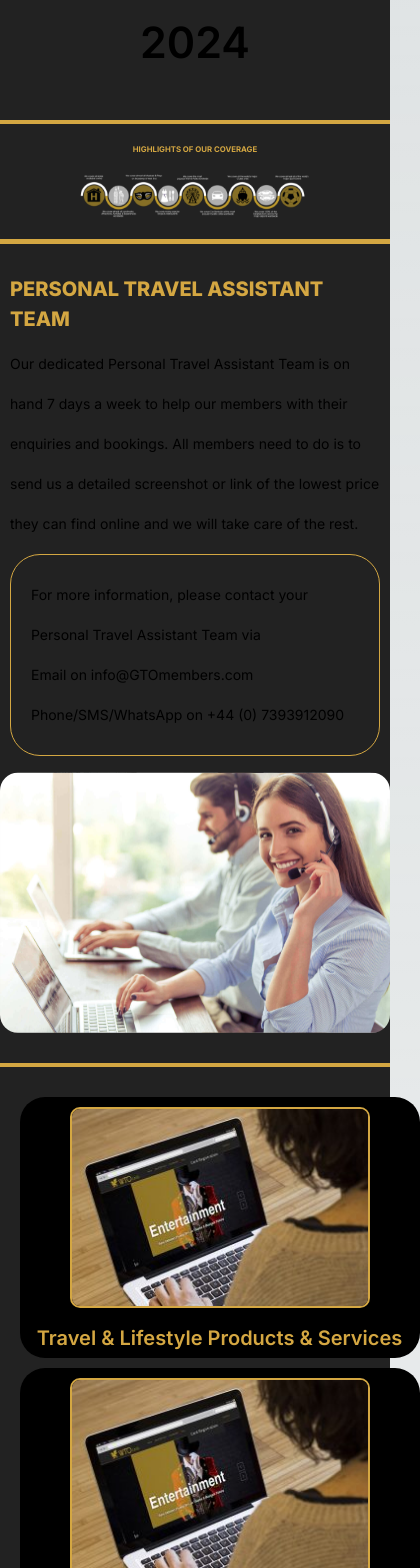
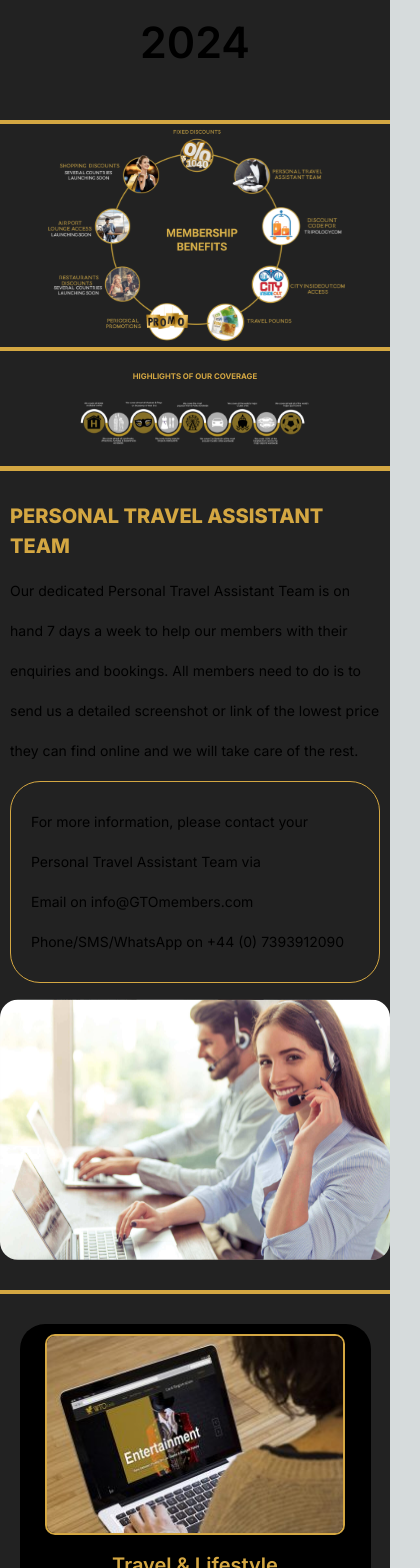
Before and after one commit to Youssef-Hossam2274/GTO-Clone, a Next.js app: page / in a window 390 px wide. Shown: the part 1800-3368 px from the top of the page, 420 px wide, since content can reach past the window. Built offline with nearby package versions, Linux system fonts and the light colour scheme.

Commit message:
added MemberShipBenefits component and make it responsive design

```diff
--- a/app/page.tsx
+++ b/app/page.tsx
@@ -16,7 +16,7 @@
         <ImageSlider/>
         <OrganisationMembership/>
         <GtoNumbers/>
-        {/* <MemberShipBenefits/> */}
+        <MemberShipBenefits/>
         <Coverage/>
         <Assistant/>
         <HomeCart/>
--- a/component/HomeCart.css
+++ b/component/HomeCart.css
@@ -13,6 +13,7 @@
     column-gap: 20px;
     flex-wrap: wrap;
     justify-content: center;
+    align-items: center;
     width: 1120px;
 }
 
@@ -58,6 +59,7 @@
     }
     .cart-component{
         width: 400px;
+        max-width: 100%;
         height: fit-content;
     }
     .cart-component img{
--- a/component/HomeCart.tsx
+++ b/component/HomeCart.tsx
@@ -60,14 +60,13 @@
             {
                 CARTS.map((cartDetail) => {
                     return (
-                    <div key={cartDetail.id}>
                         <Cart
                         title={cartDetail.title}
                         image={cartDetail.image}
                         id={cartDetail.id}
                         cartObj={cartDetail}
+                        key={cartDetail.id}
                         />
-                    </div>
                     );
             })
             }
@@ -78,7 +77,7 @@
 }
 
 const Cart = (props: CartProps) => {
-    const { id, image, title,cartObj } = props;
+    const { id, image, title} = props;
 
     return (
     <div className="cart-component">
--- a/component/MemberShip.css
+++ b/component/MemberShip.css
@@ -2,16 +2,36 @@
     display: flex;
     background-color: #222222;
     border-bottom: solid #d4a742 4px;
-    gap: 200px;
+    gap: 150px;
 }
 
 .suite-image{
+    color: transparent;
     object-fit: cover;
     height: 500px;
-    /* max-width: 100%; */
 }
 
 .memberShip-image{
-    width: 57%;
+    color: transparent;
+    width: 800px;
     max-width: 100%;
 }
+
+@media (max-width: 1180px){
+    .memberShip-component{
+        gap:0;
+    }
+    .suite-image{
+        height: 400px;
+    }
+    .memberShip-image{
+        width: 700px;
+    }
+}
+
+@media (max-width: 870px) {
+    .suite-image{
+        display: none;
+    }
+
+}
--- a/component/MemberShipBenefits.tsx
+++ b/component/MemberShipBenefits.tsx
@@ -7,8 +7,8 @@
 export default function MemberShipBenefits() {
     return (
         <div className='memberShip-component'>
-            <Image className='suite-image'  src={suite} alt='suite'/>
-            <Image className='memberShip-image'  src={memberShip} alt='memberShip'/>
+            <Image className="suite-image" src={suite} alt='suite'/>
+            <Image className="memberShip-image"  src={memberShip} alt='memberShip'/>
         </div>
     )
 }
```
